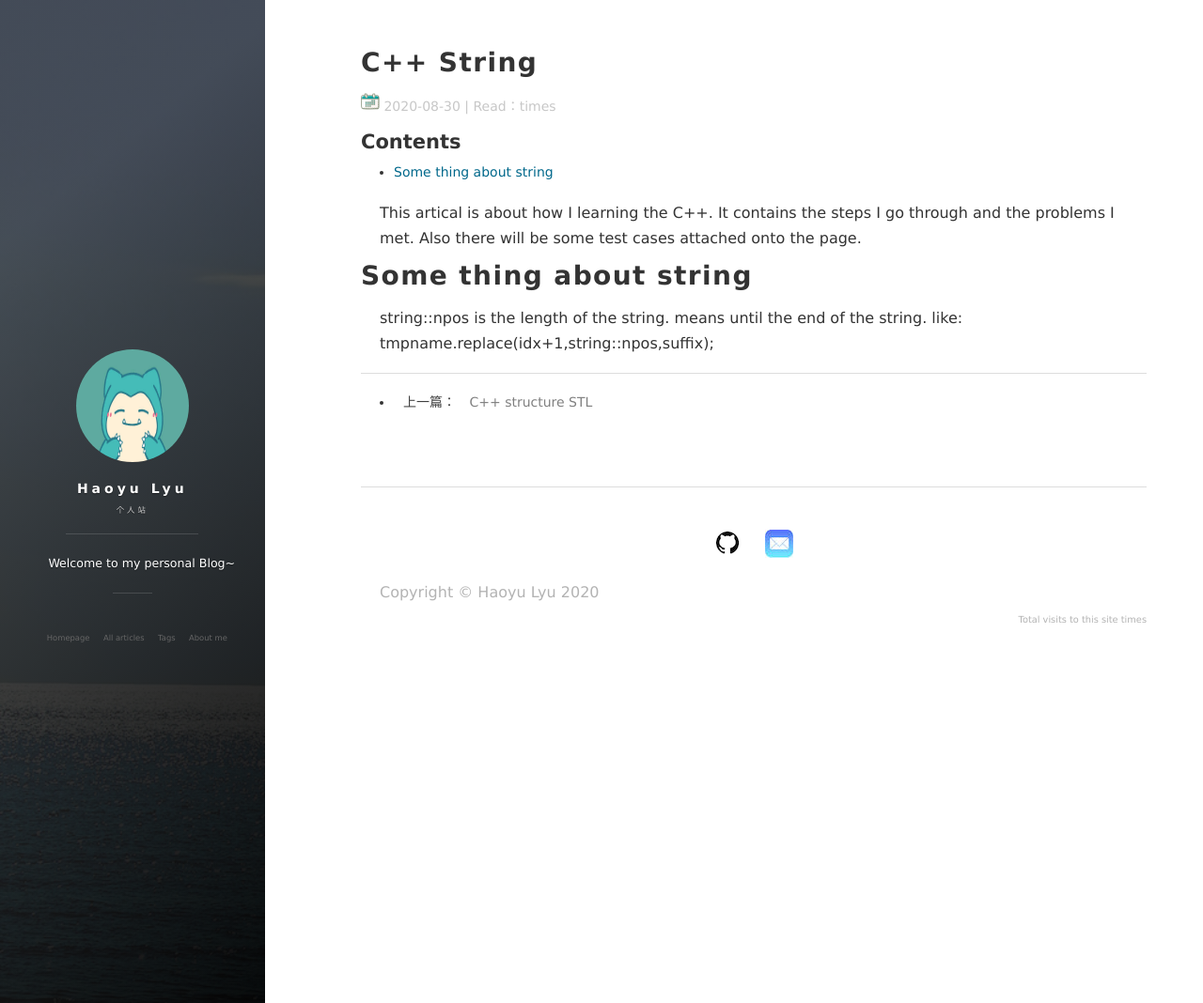
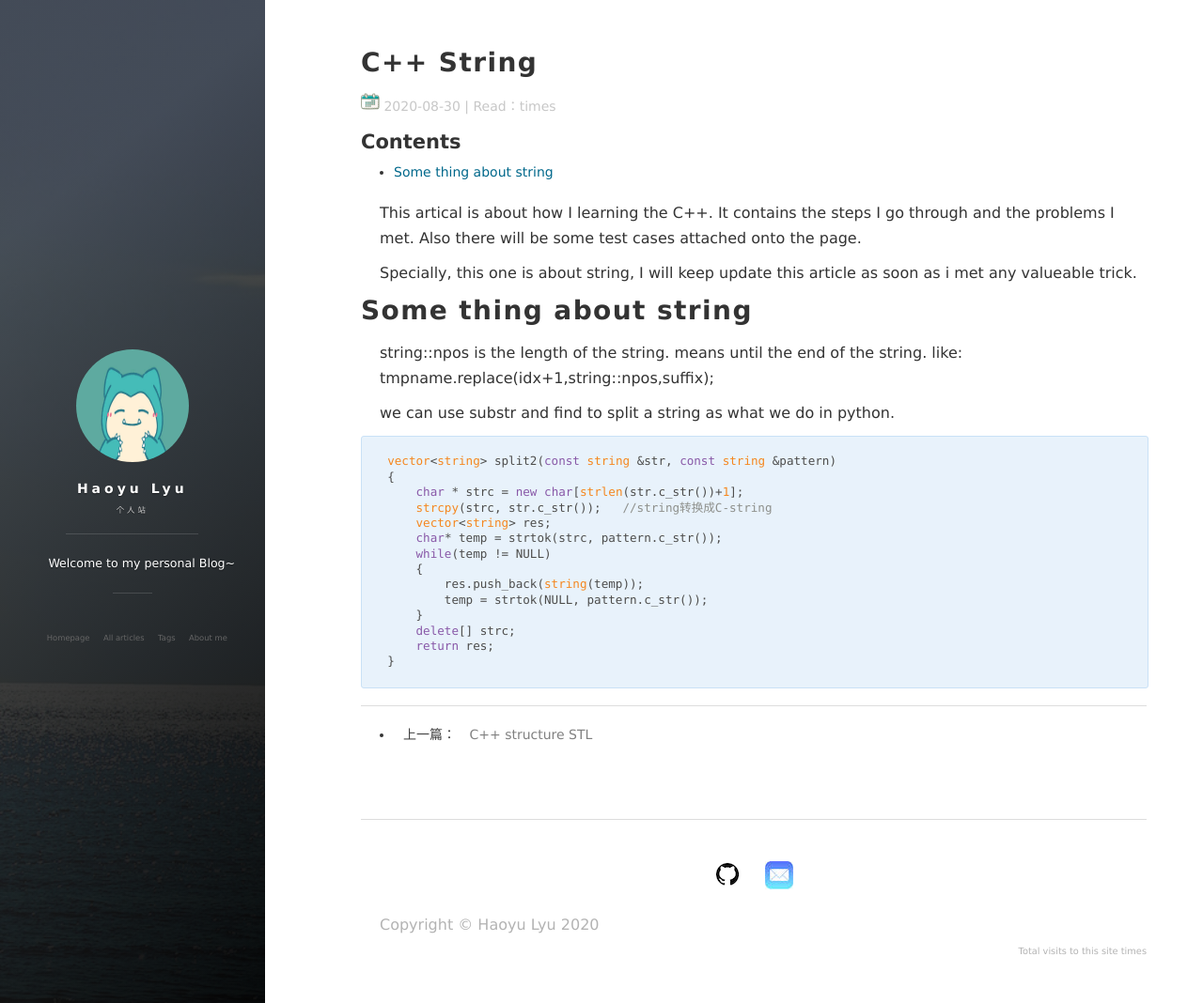
Before and after one commit to QUAFFquaff/QUAFFquaff.github.io, a Jekyll site: the page built from _posts/2020-09-02-C++learning-notebook-string.md, in a window 1280 px wide and 1068 px high. Shown: the whole window at 94% size. Built offline with Jekyll 4.4.1, drawn with Linux system fonts in a browser that asks for light colours; nearby versions of some CDN libraries; comment, search, counter and statistics services are not loaded.

Commit message:
add a little about string

````diff
--- a/_posts/2020-09-02-C++learning-notebook-string.md
+++ b/_posts/2020-09-02-C++learning-notebook-string.md
@@ -7,8 +7,28 @@ tags: C++_Things
 
 This artical is about how I learning the C++. It contains the steps I go through and the problems I met. Also there will be some test cases attached onto the page.
 
+Specially, this one is about string, I will keep update this article as soon as i met any valueable trick.
+
 # Some thing about string
 
 
 string::npos is the length of the string. means until the end of the string. like:
 tmpname.replace(idx+1,string::npos,suffix);
+
+we can use substr and find to split a string as what we do in python.
+```C++
+vector<string> split2(const string &str, const string &pattern)
+{
+    char * strc = new char[strlen(str.c_str())+1];
+    strcpy(strc, str.c_str());   //string转换成C-string
+    vector<string> res;
+    char* temp = strtok(strc, pattern.c_str());
+    while(temp != NULL)
+    {
+        res.push_back(string(temp));
+        temp = strtok(NULL, pattern.c_str());
+    }
+    delete[] strc;
+    return res;
+}
+```
````
